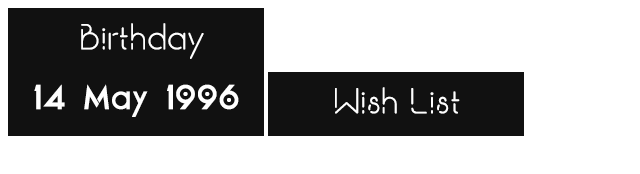
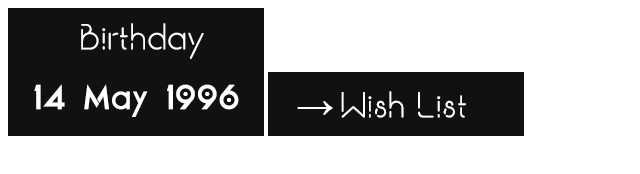
Before and after one commit to Exalarend/Notion.io, a plain HTML site: page wishlistlink.html in a window 1280 px wide. Shown: the whole page, without its empty margins (0-640 px from the left). Drawn offline with Linux system fonts and the light colour scheme.

Commit message:
Update wishlistlink.html

```diff
--- a/wishlistlink.html
+++ b/wishlistlink.html
@@ -2,7 +2,7 @@
 <html>
 <body>
 <img src="Birthday.png" alt="Birthday">
-<a href="https://docs.google.com/spreadsheets/d/1yoJVz1W5wMPyYRObF0eqXz6Mb5ESaowRyfusZz0RFnE/edit?usp=sharing" target="_blank"><img src="Wish List.png" alt="Wish List"></a>
+<a href="https://docs.google.com/spreadsheets/d/1yoJVz1W5wMPyYRObF0eqXz6Mb5ESaowRyfusZz0RFnE/edit?usp=sharing" target="_blank"><img src="→Wish List.png" alt="Wish List"></a>
 
 </body>
 </html>
```
